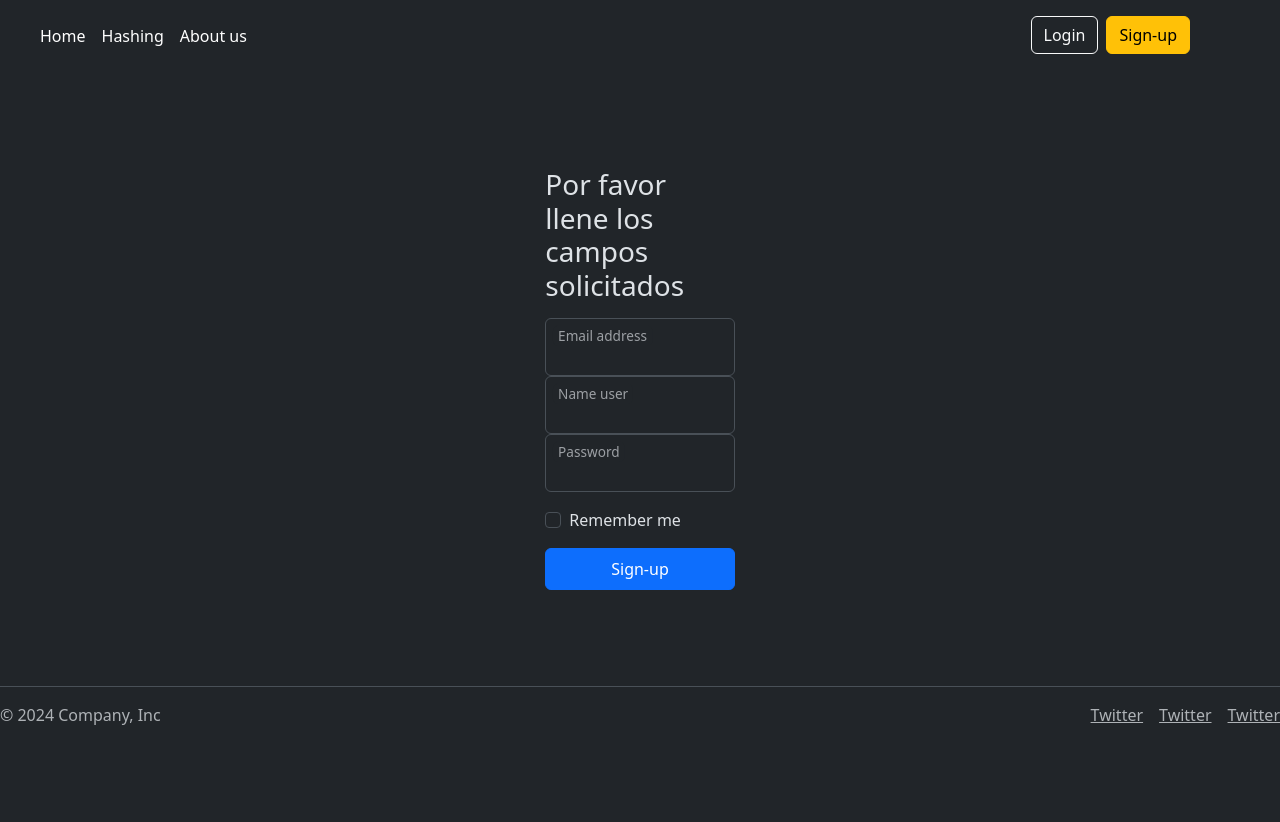
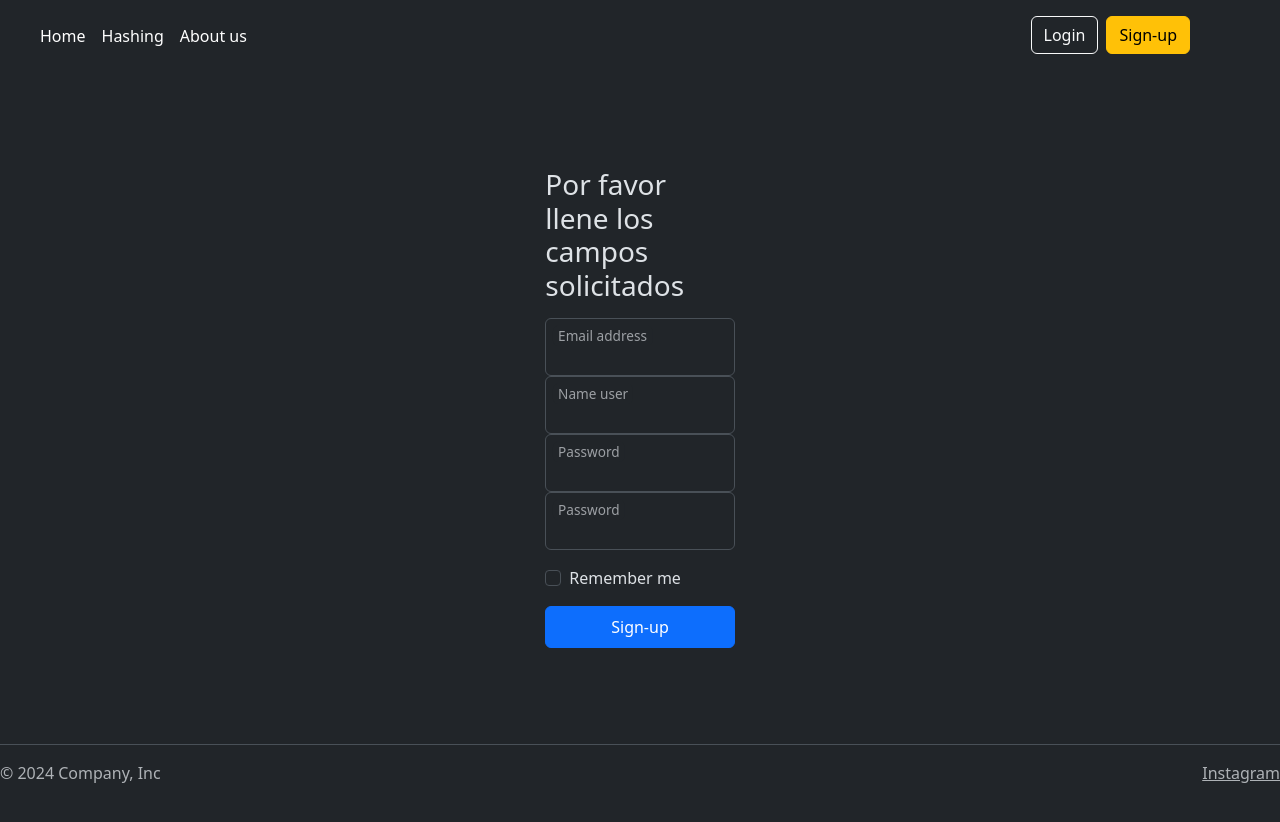
Before and after one commit to caduenas/PruebasFrontend, an Angular app: page /Sign-up in a window 1280 px wide. Shown: the top 822 px of the page. Before the commit the page ends 800 px from the top, so only its background shows below. Built offline with nearby package versions, Linux system fonts and the light colour scheme.

Commit message:
Intrgracion de login y singup

```diff
--- a/src/app/app.component.html
+++ b/src/app/app.component.html
@@ -29,15 +29,11 @@
     </div>
     <ul class="nav col-md-4 justify-content-end list-unstyled d-flex">
         <li class="ms-3">
-            <a href="" class="text-body-secondary">Twitter
+            <a href="" class="text-body-secondary">
             </a>
         </li>
         <li class="ms-3">
-            <a href="" class="text-body-secondary">Twitter
-            </a>
-        </li>
-        <li class="ms-3">
-            <a href="" class="text-body-secondary">Twitter
+            <a href="" class="text-body-secondary">Instagram
             </a>
         </li>
     </ul>
--- a/src/app/core/services/user_services/users.service.ts
+++ b/src/app/core/services/user_services/users.service.ts
@@ -1,7 +1,7 @@
 import { HttpClient } from '@angular/common/http';
 import { Injectable } from '@angular/core';
 import { Observable } from 'rxjs';
-import { MoldeUsers, ResultUsers } from '../../../intrfaces/users';
+import { Mensaje, MoldeLogin, MoldeUsers, ResultUsers } from '../../../intrfaces/users';
 
 @Injectable({
   providedIn: 'root'
@@ -12,8 +12,8 @@ export class UsersService {
   getuser(): Observable<ResultUsers>{
     return this.http.get<ResultUsers>(`${this.apiURL}/obtener_usuarios/`)
   }
-  createuser(datos: MoldeUsers): Observable<MoldeUsers>{
-    return this.http.post<MoldeUsers>(`${this.apiURL}/crear_usuario/`, datos)
+  createuser(datos: MoldeUsers): Observable<Mensaje>{
+    return this.http.post<Mensaje>(`${this.apiURL}/crear_usuario/`, datos)
   }
   edituser(id: number, datos: MoldeUsers): Observable<MoldeUsers>{
     return this.http.put<MoldeUsers>(`${this.apiURL}/usuarios/actualizar/${id}/`, datos)
@@ -21,4 +21,7 @@ export class UsersService {
   deleteuser(id: number): Observable<MoldeUsers>{
     return this.http.delete<MoldeUsers>(`${this.apiURL}/usuarios/eliminar/${id}/`)
   }
+  loginuser(datos: MoldeLogin): Observable<Mensaje>{
+    return this.http.post<Mensaje>(`${this.apiURL}/usuarios/login/`, datos)
+  }
 }
--- a/src/app/pages/login/login.component.html
+++ b/src/app/pages/login/login.component.html
@@ -2,20 +2,23 @@
     <main class="form-signin w-100 m-auto row">
         <div class="col-5"></div>
         <form class="col-2">
+            @if (errorMessage) {
+                <p class="my-3 text-danger border border-danger text-center">{{errorMessage}}</p>
+            }
             <h1 class="h3 mb-3 fw-normal">Inicie sesion</h1>
             <div class="form-floating">
-                <input type="email" class="form-control" id="floatingInput">
+                <input type="email" class="form-control" id="floatingInput" name="moldeLogin.correo" [(ngModel)]="moldeLogin.correo">
                 <label for="floatingInput">Email address</label>
             </div>
             <div class="form-floating">
-                <input type="password" class="form-control" id="floatingPassword">
+                <input type="password" class="form-control" id="floatingPassword" name="moldeLogin.password" [(ngModel)]="moldeLogin.password" >
                 <label for="floatingPassword">Password</label>
             </div>
             <div class="form-check text-start my-3">
                 <input class="form-check-input" type="checkbox" value="remember-me" name="" id="flexCheckDefault">
                 <label class="form-check-label" for="flexCheckDefault">Remember me</label>
             </div>
-            <button class="btn btn-primary w-100 py-2" type="button">Sign-in</button>
+            <button (click)="login()" class="btn btn-primary w-100 py-2" type="button">Sign-in</button>
         </form>
     </main>
 </body>
--- a/src/app/pages/login/login.component.ts
+++ b/src/app/pages/login/login.component.ts
@@ -1,12 +1,38 @@
 import { Component } from '@angular/core';
+import { MoldeLogin } from '../../intrfaces/users';
+import { AsyncPipe } from '@angular/common';
+import { UsersService } from '../../core/services/user_services/users.service';
+import { Router } from '@angular/router';
+import { FormsModule } from '@angular/forms';
 
 @Component({
   selector: 'app-login',
   standalone: true,
-  imports: [],
+  imports: [AsyncPipe,FormsModule],
   templateUrl: './login.component.html',
   styleUrl: './login.component.css'
 })
 export class LoginComponent {
+  constructor(private service: UsersService, private router: Router){}
+  moldeLogin: MoldeLogin = {
+    correo: '',
+    password: '',
+  }
+  errorMessage: string = '';
 
+  login(){
+    this.service.loginuser(this.moldeLogin).subscribe(
+      (response) =>{
+        console.log(response)
+        this.router.navigate(['Hashing']);
+      },
+      (error) =>{
+        if (error.status === 400) {
+          this.errorMessage = 'Usuario o contraseña incorrectos';
+        }else{
+          this.errorMessage = 'Error en el servidor. Inténtelo de nuevo más tarde.';
+        }
+      }
+    )
+  }
 }
--- a/src/app/pages/sign-up/sign-up.component.html
+++ b/src/app/pages/sign-up/sign-up.component.html
@@ -2,6 +2,9 @@
     <main class="form-signin w-100 m-auto row">
         <div class="col-5"></div>
         <form class="col-2">
+            @if (errormessage) {
+                <p class="my-3 text-danger border border-danger text-center">{{errormessage}}</p>
+            }
             <h1 class="h3 mb-3 fw-normal">Por favor llene los campos solicitados</h1>
             <div class="form-floating">
                 <input type="email" class="form-control" id="floatingEmail" name="datosNuevo.correo" [(ngModel)]="datosNuevo.correo">
@@ -15,11 +18,15 @@
                 <input type="password" class="form-control" id="floatingPassword" name="datosNuevo.password" [(ngModel)]="datosNuevo.password">
                 <label for="floatingPassword">Password</label>
             </div>
+            <div class="form-floating">
+                <input type="password" class="form-control" id="floatingPassword" name="repeatpassword" [(ngModel)]="repeatpassword">
+                <label for="floatingPassword">Password</label>
+            </div>
             <div class="form-check text-start my-3">
                 <input  class="form-check-input" type="checkbox" value="remember-me" name="" id="flexCheckDefault">
                 <label class="form-check-label" for="flexCheckDefault">Remember me</label>
             </div>
-            <button (click)="enviarDatos()" class="btn btn-primary w-100 py-2" type="button">Sign-up</button>
+            <button (click)="crearUsuario()" class="btn btn-primary w-100 py-2" type="button">Sign-up</button>
         </form>
     </main>
 </body>
--- a/src/app/pages/sign-up/sign-up.component.ts
+++ b/src/app/pages/sign-up/sign-up.component.ts
@@ -3,8 +3,8 @@ import { Component } from '@angular/core';
 import { FormsModule } from '@angular/forms';
 import { Observable } from 'rxjs';
 import { MoldeUsers } from '../../intrfaces/users';
-import * as bcrypt from 'bcryptjs';
 import { UsersService } from '../../core/services/user_services/users.service';
+import { Router } from '@angular/router';
 
 @Component({
   selector: 'app-sign-up',
@@ -14,21 +14,20 @@ import { UsersService } from '../../core/services/user_services/users.service';
   styleUrl: './sign-up.component.css'
 })
 export class SignUpComponent {
-  public chainsent$!: Observable<MoldeUsers>;
-  constructor(private service: UsersService){}
+  constructor(private service: UsersService , private router: Router ){}
   datosNuevo: MoldeUsers = {
     name: '',
     password: '',
     correo: ''
   }
+  repeatpassword: string = '';
+  errormessage: string= '';
 
-  enviarDatos(){
+  crearUsuario(){
+    if(this.validarRequisitos()){
       this.service.createuser(this.datosNuevo).subscribe(
         (Response) => {
-        console.log('Respuesta del API', Response);
-        this.datosNuevo.correo = ''
-        this.datosNuevo.name = ''
-        this.datosNuevo.password = ''
+          this.router.navigate(['Hashing'])
         },
         (error) =>{
           console.error('Error al enviar datos al API', error);
@@ -36,3 +35,12 @@ export class SignUpComponent {
       )
     }
   }
+  validarRequisitos(){
+    if (this.datosNuevo.password === this.repeatpassword) {
+      return true;
+    }else{
+      this.errormessage = 'Las contraseñas no coinciden'
+    }
+    return false;
+  }
+}
```
Also changed, not shown: src/app/intrfaces/users.ts (+9 -0 lines). Lines whose indentation alone changed are shown as unchanged.
